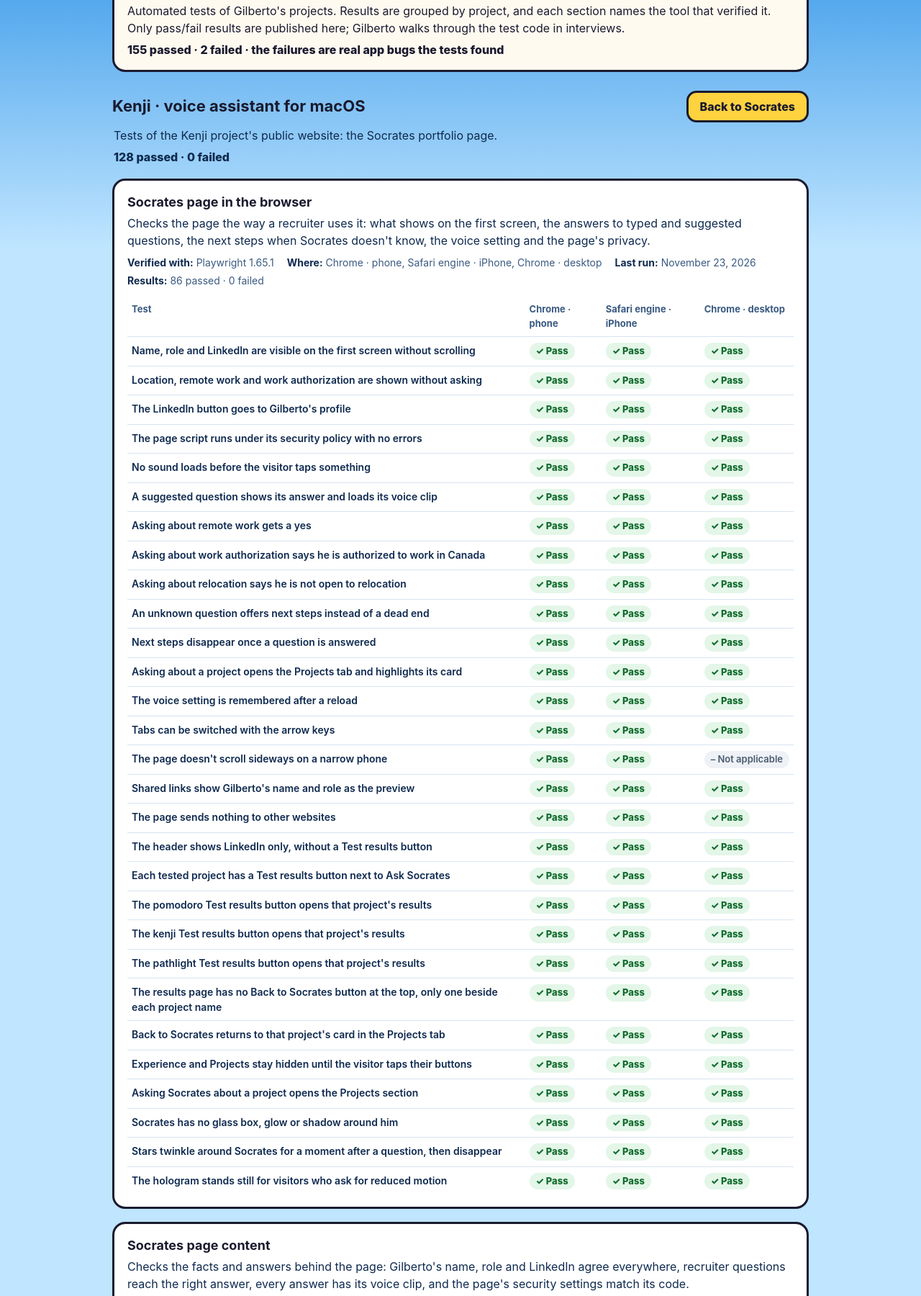
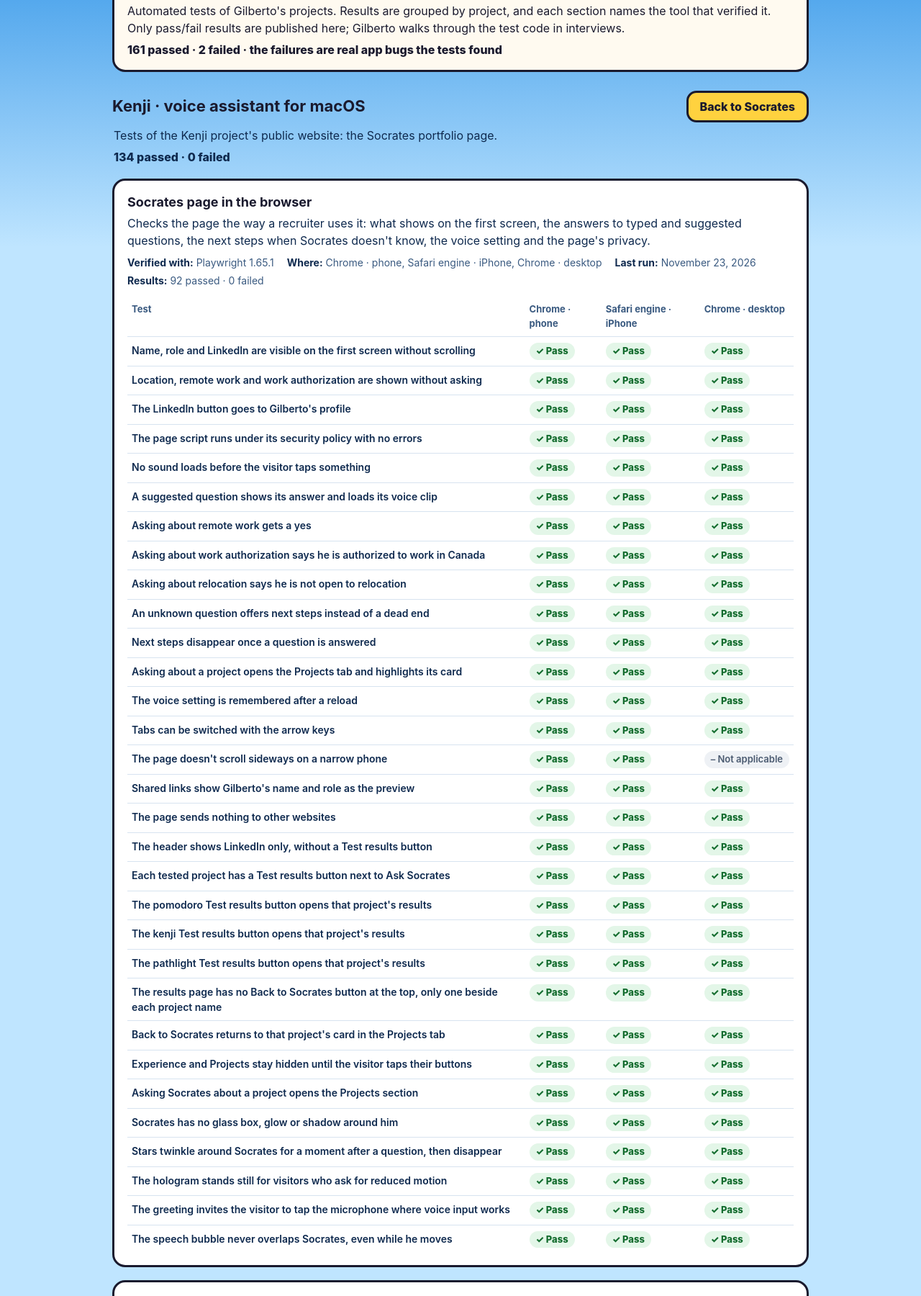
Before and after one commit to gilcascortes-stack/kenji, a plain HTML site: page gilberto/results.html in a window 1280 px wide. Shown: the part 77-1877 px from the top of the page at 72% size. Drawn offline with Linux system fonts and the light colour scheme.

Commit message:
Update overlapping Socrates
Update overlapping of avatar with bubble box

```diff
--- a/gilberto/results.html
+++ b/gilberto/results.html
@@ -57,12 +57,12 @@
   <header class="top">
     <h1>Test results</h1>
     <p>Automated tests of Gilberto's projects. Results are grouped by project, and each section names the tool that verified it. Only pass/fail results are published here; Gilberto walks through the test code in interviews.</p>
-    <p class="totals">155 passed · 2 failed · the failures are real app bugs the tests found</p>
+    <p class="totals">161 passed · 2 failed · the failures are real app bugs the tests found</p>
   </header>
 <section class="project" id="kenji" aria-labelledby="kenji-h">
   <div class="project-head"><h2 id="kenji-h">Kenji · voice assistant for macOS</h2><a class="back" href="./#kenji">Back to Socrates</a></div>
   <p class="what">Tests of the Kenji project's public website: the Socrates portfolio page.</p>
-  <p class="totals">128 passed · 0 failed</p>
+  <p class="totals">134 passed · 0 failed</p>
 <section class="group" id="playwright">
   <h3>Socrates page in the browser</h3>
   <p class="what">Checks the page the way a recruiter uses it: what shows on the first screen, the answers to typed and suggested questions, the next steps when Socrates doesn't know, the voice setting and the page's privacy.</p>
@@ -70,7 +70,7 @@
     <li><strong>Verified with:</strong> Playwright 1.65.1</li>
     <li><strong>Where:</strong> Chrome · phone, Safari engine · iPhone, Chrome · desktop</li>
     <li><strong>Last run:</strong> November 23, 2026</li>
-    <li><strong>Results:</strong> 86 passed · 0 failed</li>
+    <li><strong>Results:</strong> 92 passed · 0 failed</li>
   </ul>
   <table>
     <thead><tr><th scope="col">Test</th><th scope="col">Chrome · phone</th><th scope="col">Safari engine · iPhone</th><th scope="col">Chrome · desktop</th></tr></thead>
@@ -104,6 +104,8 @@
 <tr><th scope="row">Socrates has no glass box, glow or shadow around him</th><td data-label="Chrome · phone"><span class="r passed">✓ Pass</span></td><td data-label="Safari engine · iPhone"><span class="r passed">✓ Pass</span></td><td data-label="Chrome · desktop"><span class="r passed">✓ Pass</span></td></tr>
 <tr><th scope="row">Stars twinkle around Socrates for a moment after a question, then disappear</th><td data-label="Chrome · phone"><span class="r passed">✓ Pass</span></td><td data-label="Safari engine · iPhone"><span class="r passed">✓ Pass</span></td><td data-label="Chrome · desktop"><span class="r passed">✓ Pass</span></td></tr>
 <tr><th scope="row">The hologram stands still for visitors who ask for reduced motion</th><td data-label="Chrome · phone"><span class="r passed">✓ Pass</span></td><td data-label="Safari engine · iPhone"><span class="r passed">✓ Pass</span></td><td data-label="Chrome · desktop"><span class="r passed">✓ Pass</span></td></tr>
+<tr><th scope="row">The greeting invites the visitor to tap the microphone where voice input works</th><td data-label="Chrome · phone"><span class="r passed">✓ Pass</span></td><td data-label="Safari engine · iPhone"><span class="r passed">✓ Pass</span></td><td data-label="Chrome · desktop"><span class="r passed">✓ Pass</span></td></tr>
+<tr><th scope="row">The speech bubble never overlaps Socrates, even while he moves</th><td data-label="Chrome · phone"><span class="r passed">✓ Pass</span></td><td data-label="Safari engine · iPhone"><span class="r passed">✓ Pass</span></td><td data-label="Chrome · desktop"><span class="r passed">✓ Pass</span></td></tr>
     </tbody>
   </table>
 </section>
```
Also changed, not shown: gilberto/index.html (+6 -3 lines).
